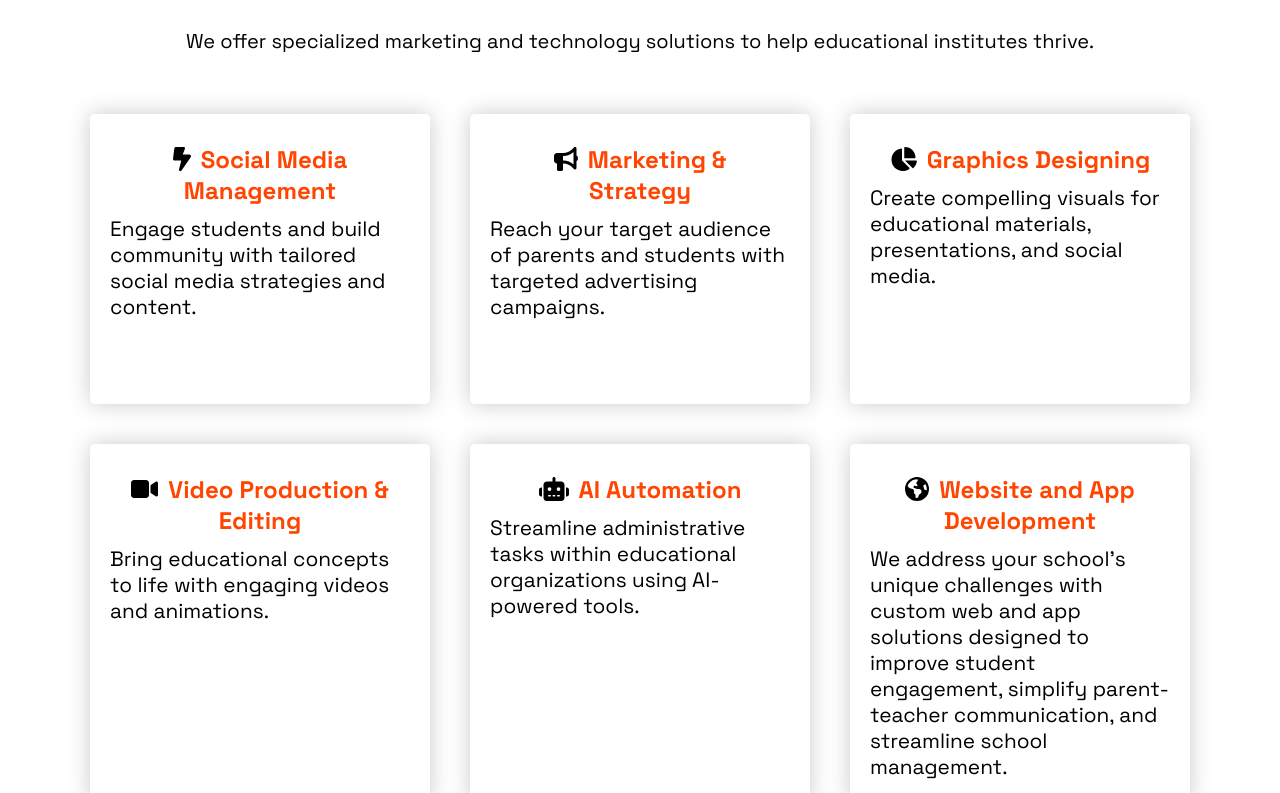
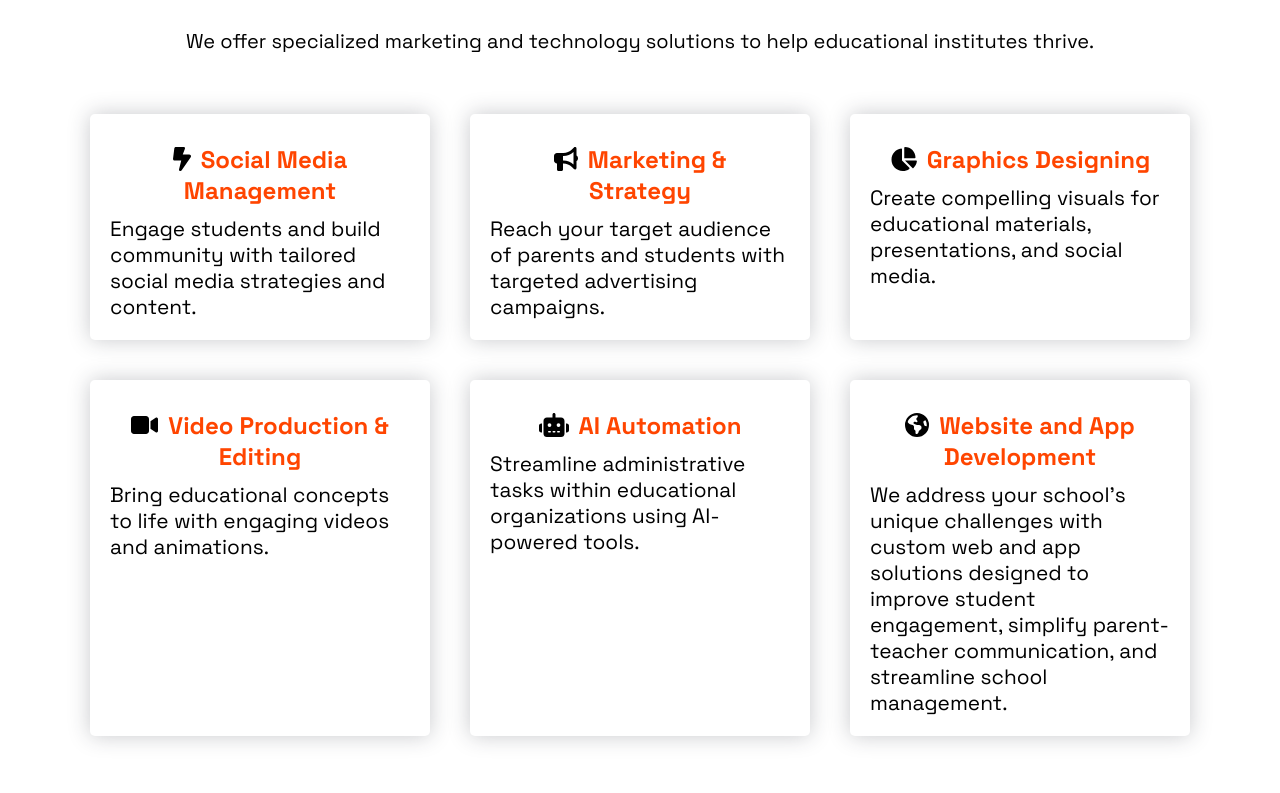
Before and after one commit to sidharthmahala/designHype, a React (Create React App) app: page /education in a window 1280 px wide. Shown: the part 907-1700 px from the top of the page. Built offline with nearby package versions, Linux system fonts and the light colour scheme.

Commit message:
education css

```diff
--- a/src/components/Education/ServiceSchool.css
+++ b/src/components/Education/ServiceSchool.css
@@ -36,8 +36,7 @@
     border-radius: 5px;
     box-shadow:rgba(39, 45, 56, 0.25) 0px 0px 21px 0px;
     font-size: 1.3rem;
-    min-height: 250px;
-    width: 300px;
+    max-width: 300px;
     text-align: start;
   }
 
```
